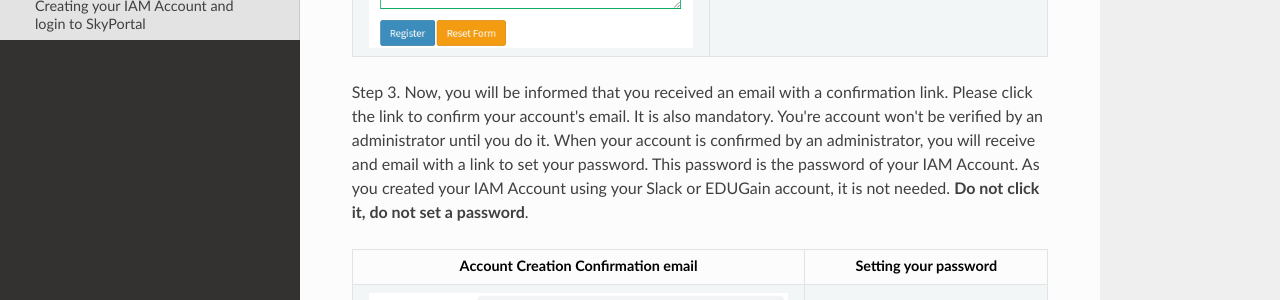
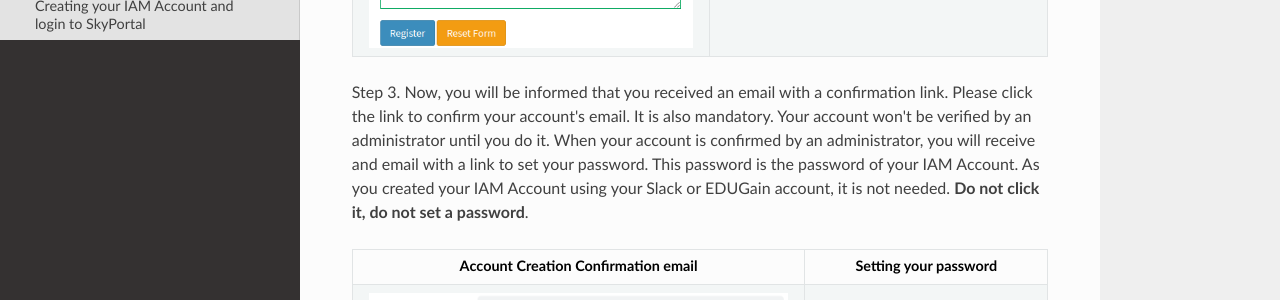
Before and after one commit to grandma-collaboration/icare, an MkDocs documentation site: the page built from docs/user_guide/index.md, in a window 1280 px wide and 900 px high, scrolled down 1429 px. Shown: the part 175-475 px from the top of the window. Built offline with MkDocs 1.6.1, drawn with Linux system fonts in a browser that asks for light colours; nearby versions of some CDN libraries.

Commit message:
Update index.md

```diff
--- a/docs/user_guide/index.md
+++ b/docs/user_guide/index.md
@@ -17,7 +17,7 @@ Account Creation Form             |  Submittion message
 :-------------------------:|:-------------------------:
 ![](./img/3.png)  |  ![](./img/4.png)
 
-Step 3. Now, you will be informed that you received an email with a confirmation link. Please click the link to confirm your account's email. It is also mandatory. You're account won't be verified by an administrator until you do it.
+Step 3. Now, you will be informed that you received an email with a confirmation link. Please click the link to confirm your account's email. It is also mandatory. Your account won't be verified by an administrator until you do it.
 When your account is confirmed by an administrator, you will receive and email with a link to set your password.
 This password is the password of your IAM Account. As you created your IAM Account using your Slack or EDUGain account, it is not needed. **Do not click it, do not set a password**.
 
```
